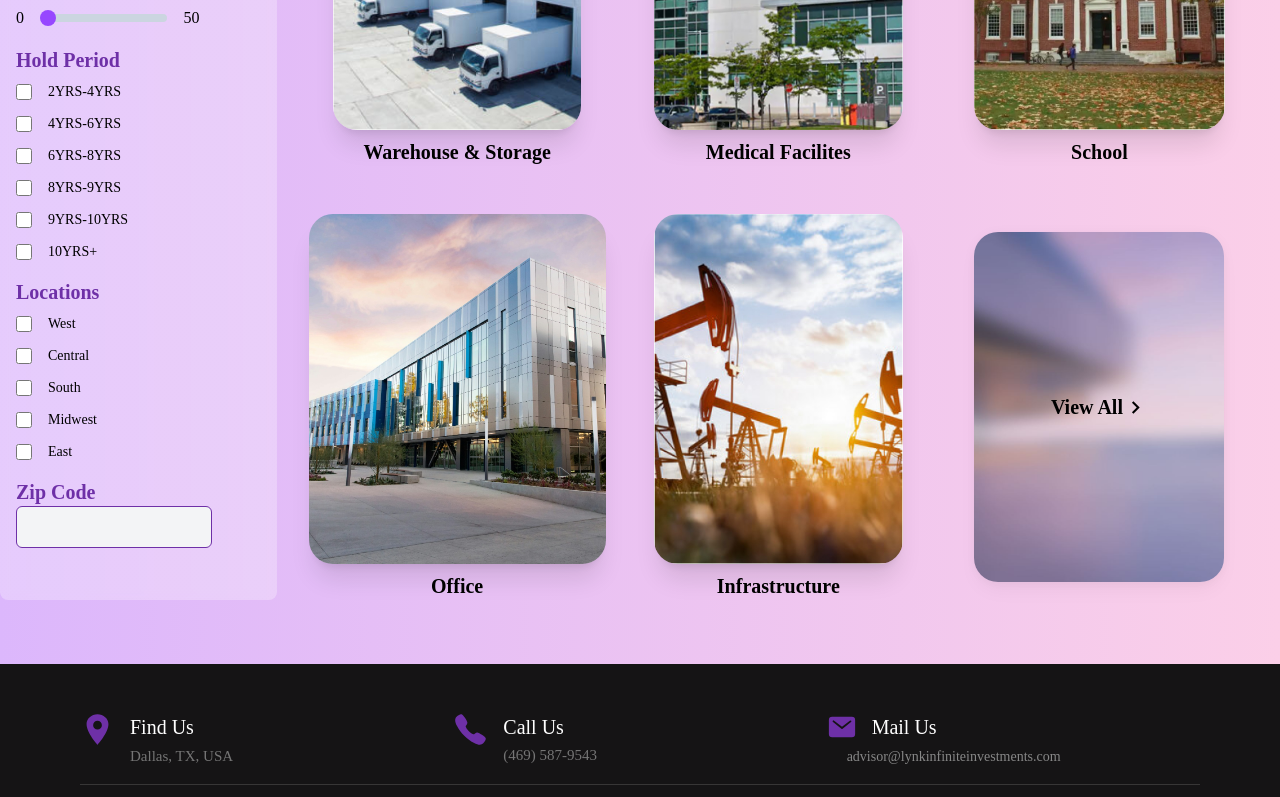
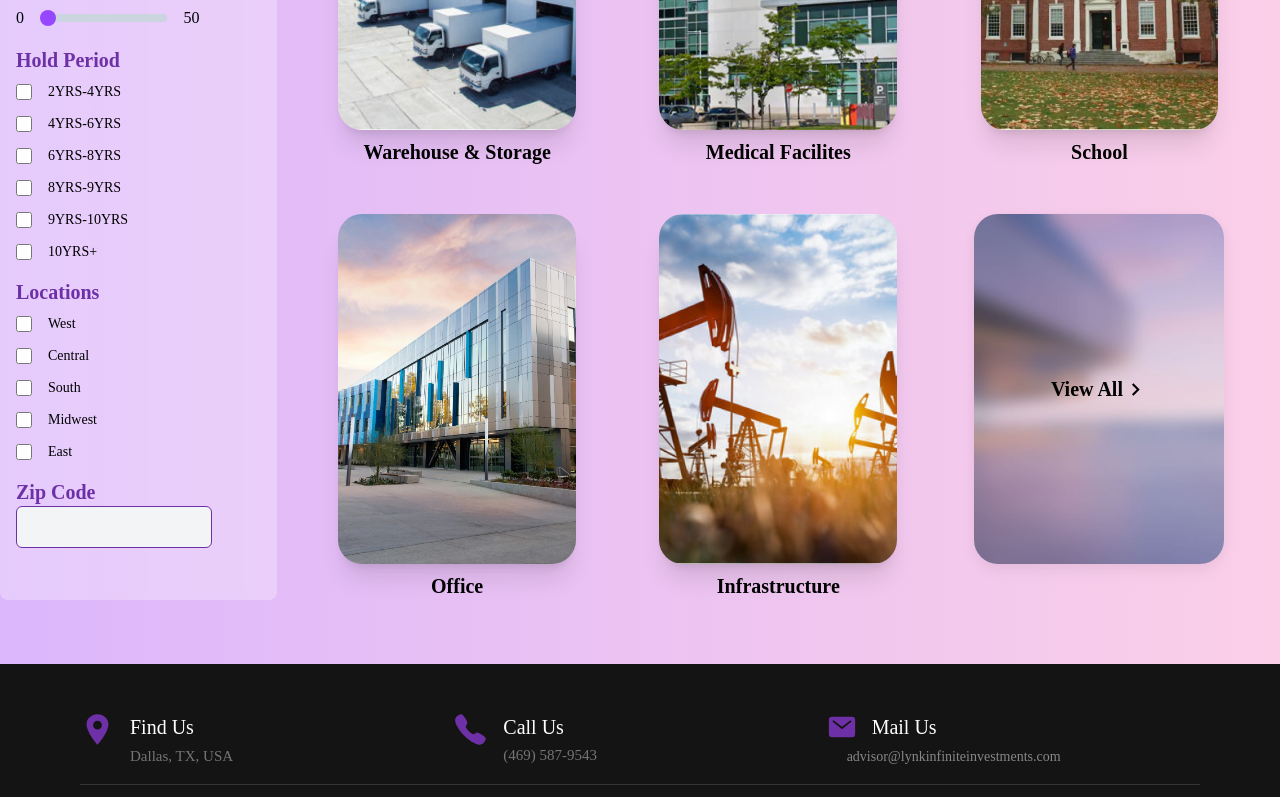
Before and after one commit to upchangeinvestments/frontend, a React (Create React App) app: page /category in a window 1280 px wide. Shown: the part 1188-1985 px from the top of the page. Built offline with nearby package versions, Linux system fonts and the light colour scheme; no server answers; a web font is replaced by a local one.

Commit message:
changes in profile and category page

```diff
--- a/src/Pages/CategoryPage/Categories.jsx
+++ b/src/Pages/CategoryPage/Categories.jsx
@@ -61,9 +61,9 @@ function Categories() {
           index === 8 ? (
             <div
               key={index}
-              className="flex flex-col items-center justify-center "
+              className="flex flex-col items-center "
             >
-              <div className="vsm:w-[100%] xl:w-[90%] flex items-center justify-center relative ">
+              <div className="vsm:w-[90%] xl:w-[90%] flex items-center justify-center relative ">
                 <img
                   src={element.image}
                   alt=""
@@ -81,7 +81,7 @@ function Categories() {
               key={index}
               className="flex flex-col items-center justify-center"
             >
-              <div className="vsm:w-[100%] msm:w-[80%] sm:w-[70%] md:w-[100%] xl:w-[70%] flex items-center justify-center">
+              <div className="vsm:max-w-[90%] msm:max-w-[80%] sm:max-w-[70%] md:max-w-[80%] lg:max-w-[80%] xl:max-w-[70%] flex items-center justify-center">
                 <img
                   src={element.image}
                   alt=""
--- a/src/Pages/ProfilePage/Questionnaire.jsx
+++ b/src/Pages/ProfilePage/Questionnaire.jsx
@@ -154,6 +154,7 @@ const Questionnaire = () => {
           {loadQuiz()}
         </div>
       </div>
+      {currentQuiz >= 2 && (
         <div className="vsm:mt-[300px] vsm:right-[15px] md:mt-[300px] md:right-[15px]  lg:mt-4 absolute lg:bottom-8 lg:right-8">
           <button
             onClick={QuizHandler}
@@ -162,6 +163,7 @@ const Questionnaire = () => {
             Save Changes
           </button>
         </div>
+      )}
     </div>
   );
 };
--- a/src/assets/RMData.json
+++ b/src/assets/RMData.json
@@ -3,14 +3,18 @@
     "title": "Sample Project",
     "image": "https://i.postimg.cc/pLFgbVK7/photo-1570129477492-45c003edd2be.jpg",
     "description": "The investment strategy is to develop 284, Class A, apartment units under a Public Facility Corporat.",
+    "category": "Residential",
     "location": "Dallas, TX",
-    "IRR": "20.90%"
+    "IRR": "20.90%",
+    "Investment": "$ 10k",
+    "Hold_period": "2YRS",
+    "zip_code":"75201"
   },
   {
     "title": "The Highlands",
     "image": "https://app.realtymogul.com/sites/default/files/styles/private_placement_gallery_thumbnail/public/rendering1.jpg?itok=m_QV1feH",
     "description": "The investment strategy is to develop 284, Class A, apartment units under a Public Facility Corporat.",
-    "location": "Gainesville, FL",
+    "location": "FL",
     "IRR": "20.90%"
   },
   {
--- a/src/styles/LandingPage/Questions.css
+++ b/src/styles/LandingPage/Questions.css
@@ -1,5 +1,5 @@
 :root {
-  --accent-color: #9747FF;
+  --accent-color: #6e30a7;
 }
 
 .quiz-container {
```
Lines whose indentation alone changed are shown as unchanged.
